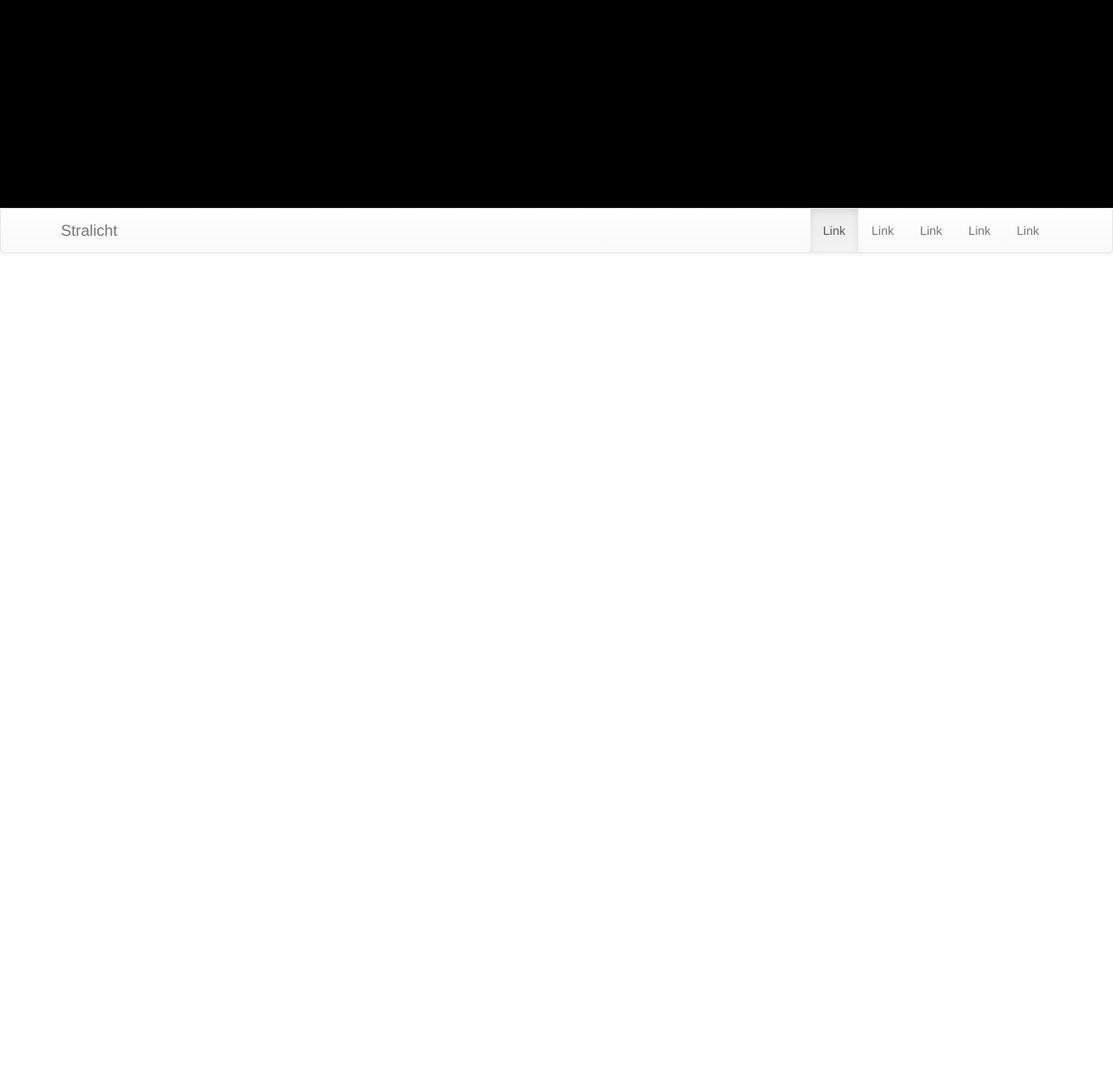
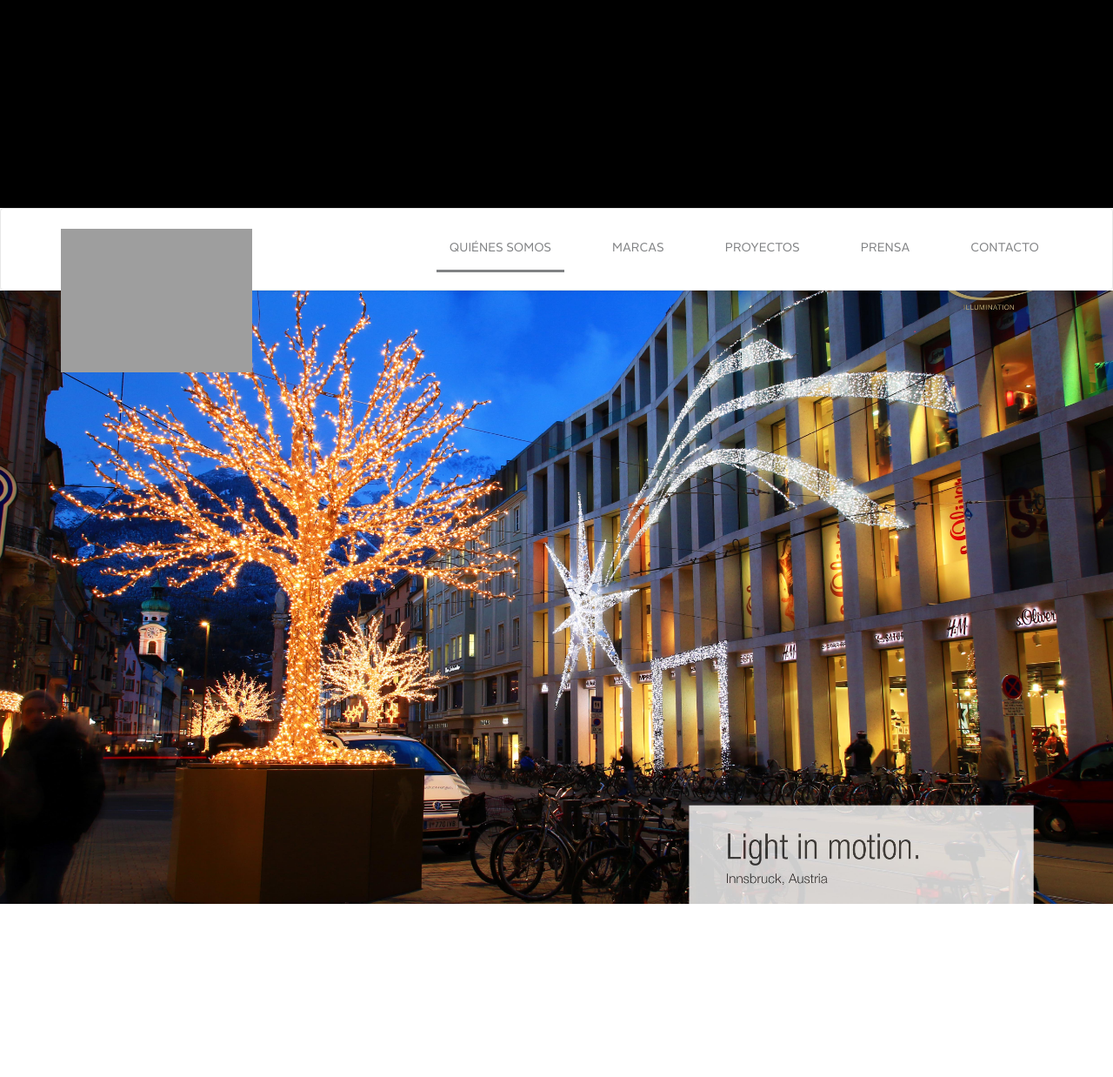
Before and after one commit to globalpark/Starlicht, a PHP site: page / in a window 1280 px wide. Shown: the part 561-1799 px from the top of the page at 87% size. Run offline with PHP 8.4, Linux system fonts and the light colour scheme; some libraries are stand-ins or nearby versions; grey boxes are pictures that could not be loaded.

Commit message:
Added fonts and plugins. Created main slider.

```diff
--- a/css/main.css
+++ b/css/main.css
@@ -4,9 +4,35 @@
    Author's custom styles
    ========================================================================== */
 
+/* ==========================================================================
+   General
+   ========================================================================== */
 
+*{
+	font-family: "Alright";
+}
 
+.center{
+	text-align: center;
+	margin-left: auto;
+	margin-right: auto;
+	vertical-align: middle;
+	display: block;
+}
 
+.right{
+	text-align: right;
+	float: right;
+}
+
+.left{
+	text-align: left;
+	float: left;
+}
+
+.fill{
+	width: 100% !important;
+}
 
 #fullscreen-background{
 	position: absolute;
@@ -25,3 +51,113 @@
 	margin-top: 700px;
 	height: 2600px;
 }
+
+@font-face {
+    font-family: "Alright";
+    src: url("../fonts/AlrightSans-Medium.woff") format('woff');
+    font-weight: bold;
+}
+
+@font-face {
+    font-family: "Alright";
+    src: url("../fonts/AlrightSans-Thin.woff") format('woff');
+    font-weight: thin;
+}
+
+@font-face {
+    font-family: "Alright";
+    src: url("../fonts/AlrightSans-Regular.woff") format('woff');
+    font-weight: normal;
+}
+
+/* ==========================================================================
+   Navbar
+   ========================================================================== */
+
+#main-nav{
+	background-color: #fff;
+	background-image: none;
+	padding-top: 20px;
+	padding-bottom: 20px;
+	margin-bottom: 0px;
+	z-index: 1001;
+}
+
+#main-nav.isStuck{
+	width: 100%;
+}
+
+#main-nav .navbar-nav > li > a{
+	color: #808284;
+	border-bottom: 3px solid #fff;
+}
+
+#main-nav .navbar-nav > li > a:hover{
+	border-bottom: 3px solid #808284;
+}
+
+#main-nav .navbar-nav > li.active > a{
+	border-bottom: 3px solid #808284;
+	background-color: #fff;
+	background-image: none;
+	box-shadow: none;
+}
+
+#main-nav .navbar-nav > li{
+	padding-right: 40px;
+}
+
+#main-nav .navbar-nav > li:last-child{
+	padding-right: 0px;
+}
+
+#logo-nav{
+	width: 250px;
+	padding-top: 3px;
+}
+
+/* ==========================================================================
+   Intro
+   ========================================================================== */
+#foto-intro{
+	background-image: url(../img/home-1.jpg);
+	background-size: cover;
+	background-position: center center;
+	width: 100%;
+	height: 100%;
+}
+
+/* ==========================================================================
+   Media Queries
+   ========================================================================== */
+@media only screen and (max-width: 1200px){
+
+	#main-nav .navbar-nav > li{
+		padding-right: 30px;
+	}
+
+}
+
+
+@media only screen and (max-width: 992px){
+
+	#main-nav .navbar-nav > li{
+		padding-right: 0px;
+	}
+
+	#logo-nav{
+		width: 200px;
+		padding-top: 7px;
+	}
+
+	#main-nav .navbar-nav > li > a{
+		padding-left: 10px;
+		padding-right: 10px;
+	}
+
+	#main-nav .navbar-nav > li.active > a,
+	#main-nav .navbar-nav > li > a:hover{
+		border-bottom: 3px solid #fff;
+	}
+
+}
--- a/index.html
+++ b/index.html
@@ -6,6 +6,7 @@
     <head>
         <meta charset="utf-8">
         <meta http-equiv="X-UA-Compatible" content="IE=edge,chrome=1">
+        <meta name="language" content="spanish">
         <title>Starlicht</title>
         <meta name="description" content="">
         <meta name="viewport" content="width=device-width, initial-scale=1">
@@ -34,7 +35,8 @@
 
         <div id="page-container">
 
-        <nav class="navbar navbar-default" role="navigation">
+        <!-- Navbar -->
+        <nav id="main-nav" class="navbar navbar-default" role="navigation">
           <div class="container">
             <!-- Brand and toggle get grouped for better mobile display -->
             <div class="navbar-header">
@@ -44,21 +46,29 @@
                 <span class="icon-bar"></span>
                 <span class="icon-bar"></span>
               </button>
-              <a class="navbar-brand" href="#">Stralicht</a>
+              <a id="logo-nav" class="navbar-brand" href="#"><img src="img/logo-horizontal.svg" class="img-responsive"></a>
             </div>
 
             <!-- Collect the nav links, forms, and other content for toggling -->
             <div class="collapse navbar-collapse" id="navbar-collapse">
               <ul class="nav navbar-nav navbar-right">
-                <li class="active"><a href="#">Link</a></li>
-                <li><a href="#">Link</a></li>
-                <li><a href="#">Link</a></li>
-                <li><a href="#">Link</a></li>
-                <li><a href="#">Link</a></li>
+                <li class="active"><a href="#">QUIÉNES SOMOS</a></li>
+                <li><a href="#">MARCAS</a></li>
+                <li><a href="#">PROYECTOS</a></li>
+                <li><a href="#">PRENSA</a></li>
+                <li><a href="#">CONTACTO</a></li>
               </ul>
             </div><!-- /.navbar-collapse -->
           </div><!-- /.container-fluid -->
-        </nav>
+        </nav><!-- /.Navbar -->
+
+        <!-- Intro -->
+        <section id="intro">
+            <div id="foto-intro" class="container-fluid">
+
+            </div>
+        </section>
+
 
         </div>
 
@@ -66,8 +76,23 @@
         <script>window.jQuery || document.write('<script src="js/vendor/jquery-1.11.1.min.js"><\/script>')</script>
 
         <script src="js/vendor/bootstrap.min.js"></script>
+        <script src="js/vendor/jquery.backstretch.js"></script>
+        <script src="js/vendor/stickUp.min.js"></script>
+        <script src="js/main.js"></script>
 
-        <script src="js/main.js"></script>
+        <script type="text/javascript">
+
+            //Start Slideshow
+            $("#foto-intro").backstretch([
+                "img/home-1.jpg",
+                "img/home-2.jpg"
+                ], {duration: 2000, fade: 750} );
+
+            $(document).ready( function(){
+                //$('#main-nav').stickUp();//
+            } );
+
+        </script>
 
     </body>
 </html>
--- a/js/main.js
+++ b/js/main.js
@@ -4,6 +4,7 @@ $(document).ready( function(){
 	height = $(window).height();
 
 	$('#page-container').css("margin-top", height + "px");
+	$('#foto-intro').height( height - $('#main-nav').height() - 42 );
 
 } );
 
@@ -14,5 +15,13 @@ $(window).resize( function(){
 	height = $(window).height();
 
 	$('#page-container').css("margin-top", height + "px");
+	$('#foto-intro').height( height - $('#main-nav').height() - 42 );
 
 } );
+
+jQuery(function($) {
+	$(document).ready( function() {
+	  //enabling stickUp on the '.navbar-wrapper' class
+	  $('#main-nav').stickUp();
+	});
+});
```
Also changed, not shown: js/vendor/jquery.localScroll.min.js (added, +7 -0 lines), js/vendor/jquery.scrollTo.min.js (added, +7 -0 lines), js/vendor/stickUp.min.js (added, +1 -0 lines), fonts/AlrightSans-Medium.woff (added), fonts/AlrightSans-Regular.woff (added), fonts/AlrightSans-Thin.woff (added), img/LTS_Licht und Architektur-218.jpg (added), img/LTS_Licht und Architektur-42.jpg (added), img/home-1.jpg (added), img/logo-horizontal.svg (added), js/vendor/jquery.backstretch.js (added), js/vendor/stickUp.js (added), 4 other files.
